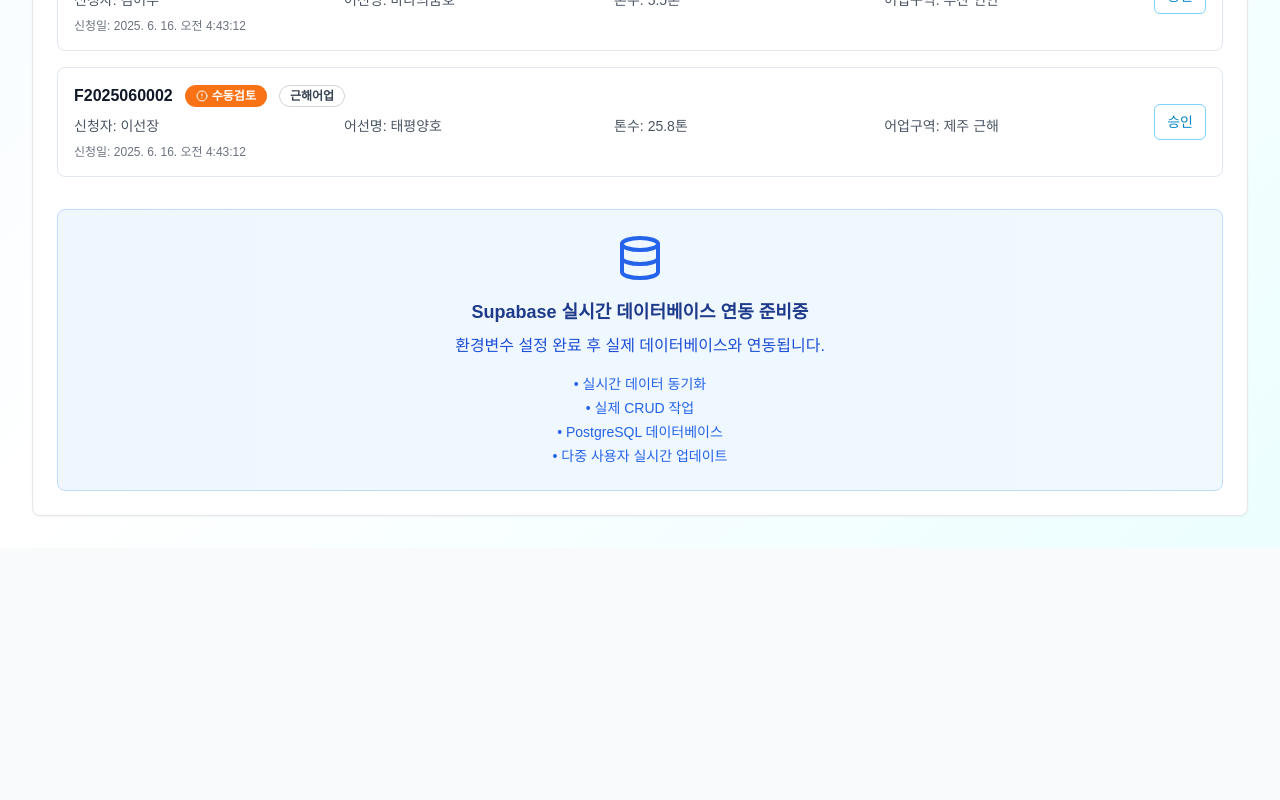
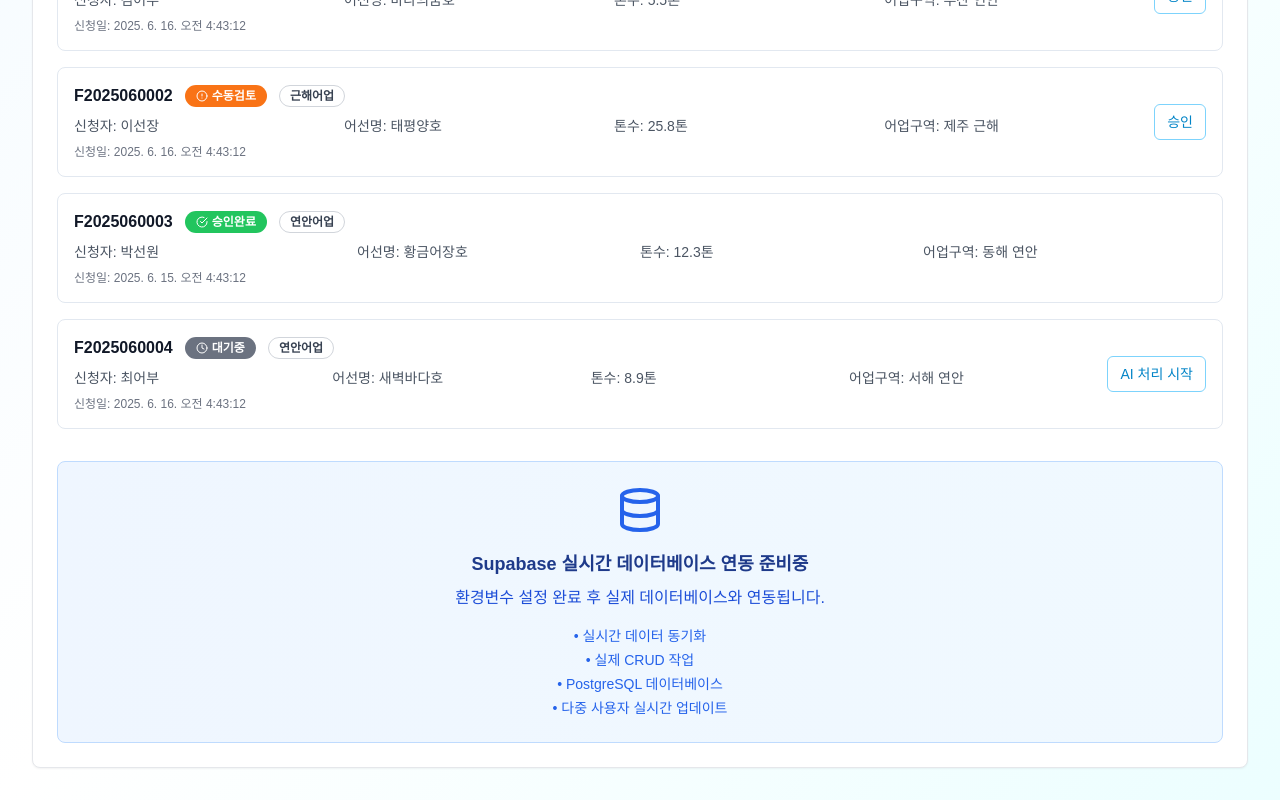
Before and after one commit to yonghwan1106/fishery-permit-ai-system, a Next.js app: page /supabase-test in a window 1280 px wide. Shown: the part 745-1545 px from the top of the page. Before the commit the page ends 1293 px from the top, so only its background shows below. Built offline with nearby package versions, Linux system fonts and the light colour scheme; no server answers.

Commit message:
Fix: TypeScript build error - add approved status mock data

```diff
--- a/src/app/supabase-test/page.tsx
+++ b/src/app/supabase-test/page.tsx
@@ -61,6 +61,30 @@ const mockApplications = [
     fishing_area: '제주 근해',
     fishery_type: 'offshore' as const,
     status: 'manual_review' as const,
+    submitted_at: new Date().toISOString()
+  },
+  {
+    id: '3',
+    application_number: 'F2025060003',
+    applicant_name: '박선원',
+    applicant_phone: '010-5555-1234',
+    vessel_name: '황금어장호',
+    vessel_tonnage: 12.3,
+    fishing_area: '동해 연안',
+    fishery_type: 'coastal' as const,
+    status: 'approved' as const,
+    submitted_at: new Date(Date.now() - 86400000).toISOString() // 1일 전
+  },
+  {
+    id: '4',
+    application_number: 'F2025060004',
+    applicant_name: '최어부',
+    applicant_phone: '010-7777-8888',
+    vessel_name: '새벽바다호',
+    vessel_tonnage: 8.9,
+    fishing_area: '서해 연안',
+    fishery_type: 'coastal' as const,
+    status: 'pending' as const,
     submitted_at: new Date().toISOString()
   }
 ]
```
